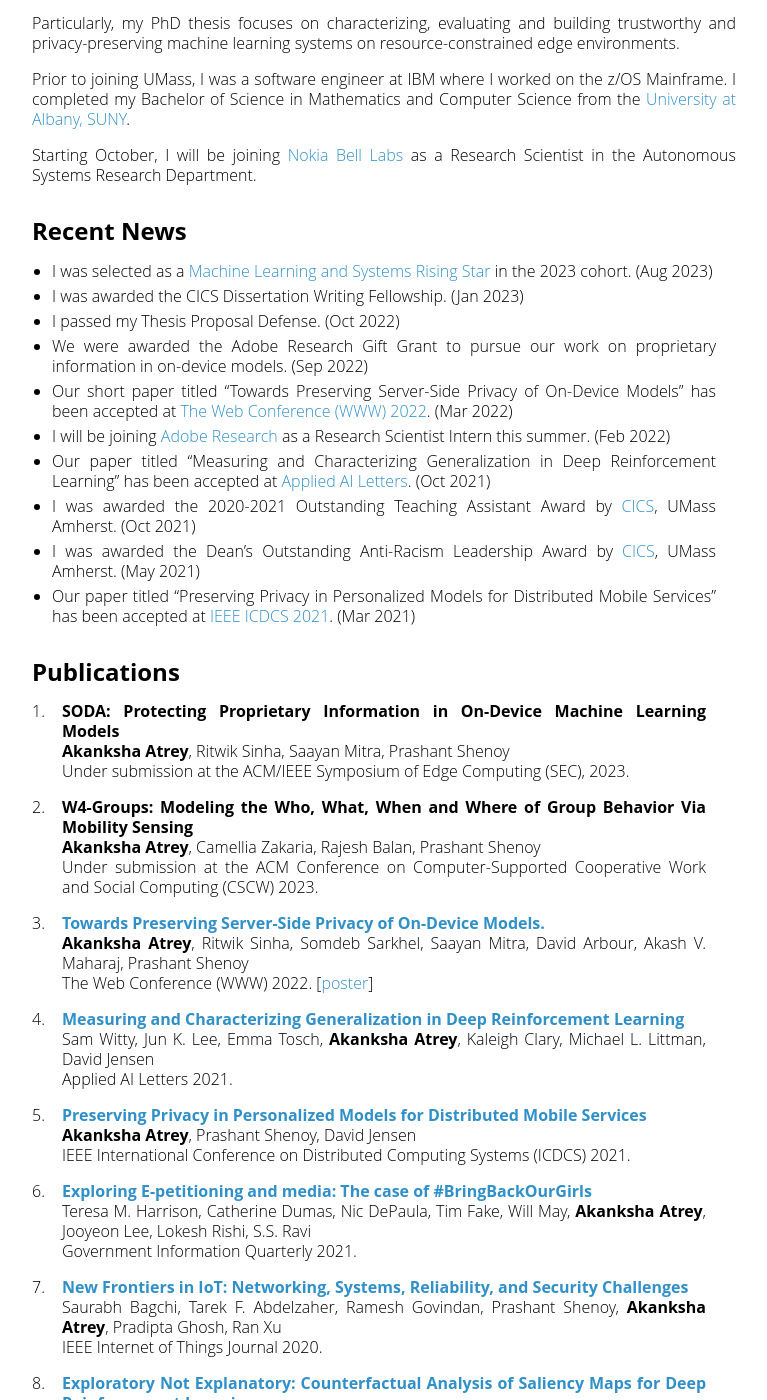
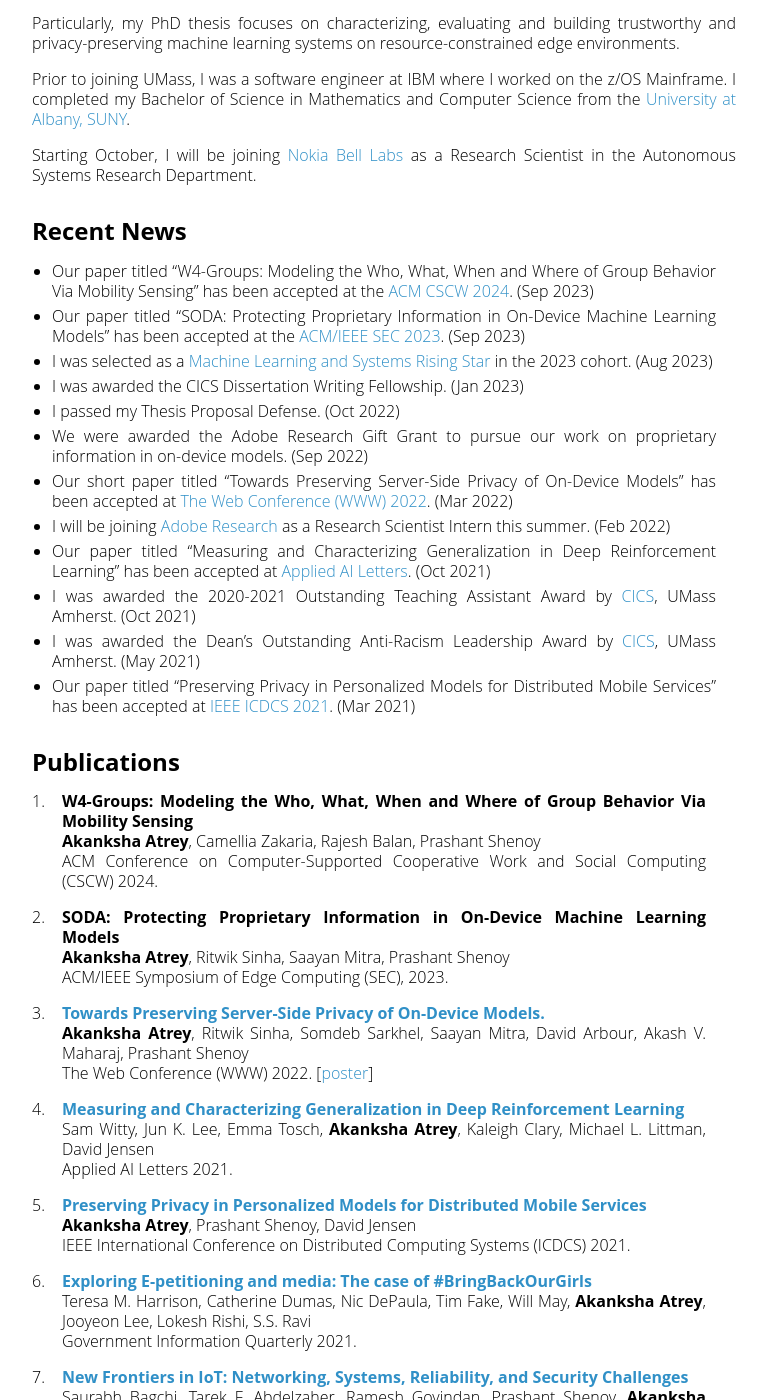
Before and after one commit to akanksha-atrey/akanksha-atrey.github.io, a Jekyll site: the page built from index.md, in a window 1280 px wide and 1400 px high, scrolled down 447 px. Shown: the whole window, without its empty margins (256-1023 px from the left). Built offline with Jekyll 4.4.1, drawn with Linux system fonts in a browser that asks for light colours; our own code applies the rules of GitHub Pages for plain Markdown files.

Commit message:
updated paper acceptance

```diff
--- a/index.md
+++ b/index.md
@@ -16,6 +16,8 @@ Starting October, I will be joining [Nokia Bell Labs](https://www.bell-labs.com/
 
 ## Recent News
 
+* Our paper titled "W4-Groups: Modeling the Who, What, When and Where of Group Behavior Via Mobility Sensing" has been accepted at the [ACM CSCW 2024](https://cscw.acm.org/2023/). (Sep 2023)
+* Our paper titled "SODA: Protecting Proprietary Information in On-Device Machine Learning Models" has been accepted at the [ACM/IEEE SEC 2023](http://acm-ieee-sec.org/2023/). (Sep 2023)
 * I was selected as a [Machine Learning and Systems Rising Star](https://mlcommons.org/en/rising-stars-2023/) in the 2023 cohort. (Aug 2023)
 * I was awarded the CICS Dissertation Writing Fellowship. (Jan 2023)
 * I passed my Thesis Proposal Defense. (Oct 2022)
@@ -33,13 +35,13 @@ Starting October, I will be joining [Nokia Bell Labs](https://www.bell-labs.com/
 
 ## Publications
 
+1. **W4-Groups: Modeling the Who, What, When and Where of Group Behavior Via Mobility Sensing** \\
+	**Akanksha Atrey**, Camellia Zakaria, Rajesh Balan, Prashant Shenoy \\
+	ACM Conference on Computer-Supported Cooperative Work and Social Computing (CSCW) 2024.
+
 1. **SODA: Protecting Proprietary Information in On-Device Machine Learning Models** \\
 	**Akanksha Atrey**, Ritwik Sinha, Saayan Mitra, Prashant Shenoy \\
-	Under submission at the ACM/IEEE Symposium of Edge Computing (SEC), 2023.
-
-1. **W4-Groups: Modeling the Who, What, When and Where of Group Behavior Via Mobility Sensing** \\
-	**Akanksha Atrey**, Camellia Zakaria, Rajesh Balan, Prashant Shenoy \\
-	Under submission at the ACM Conference on Computer-Supported Cooperative Work and Social Computing (CSCW) 2023.
+	ACM/IEEE Symposium of Edge Computing (SEC), 2023.
 
 1. [**Towards Preserving Server-Side Privacy of On-Device Models.**](papers/atrey2022towards.pdf) \\
 	**Akanksha Atrey**, Ritwik Sinha, Somdeb Sarkhel, Saayan Mitra, David Arbour, Akash V. Maharaj, Prashant Shenoy \\
```
